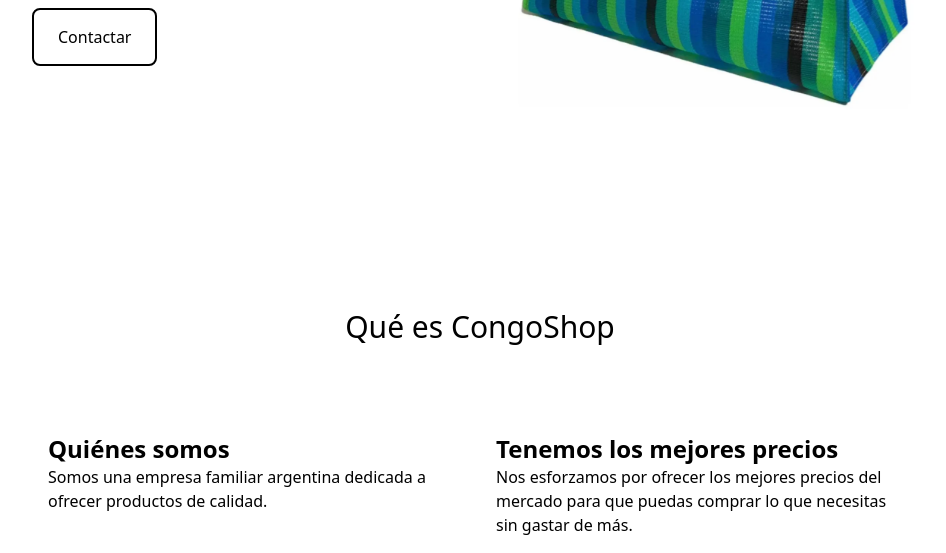
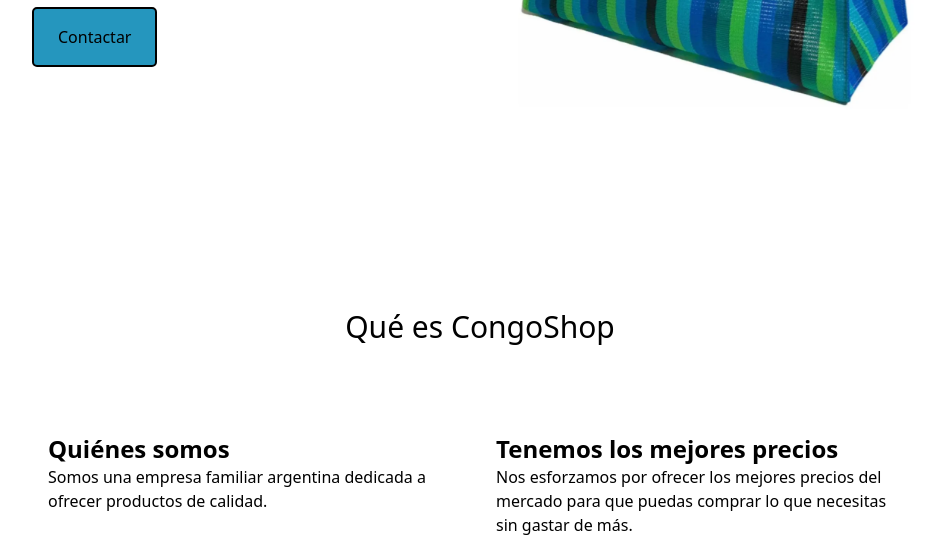
Before and after one commit to danielaregert/congoshop, a plain HTML site: page index.html in a window 1280 px wide. Shown: the part 547-1100 px from the top of the page, without its empty margins (160-1106 px from the left). Drawn offline with nearby package versions, Linux system fonts and the light colour scheme.

Commit message:
ajustes onda web

```diff
--- a/index.html
+++ b/index.html
@@ -31,7 +31,7 @@
 
   <!-- Navigation -->
   <nav class="fixed flex justify-between py-6 w-full lg:px-48 md:px-12 px-4 content-center bg-secondary z-10">
-    <div class="flex items-center">
+    <div class="flex items-center font-bold">
      CongoShop
     </div>
     <ul class="font-montserrat items-center hidden md:flex">
@@ -100,7 +100,7 @@
         <button class="bg-black px-6 py-4 rounded-lg border-2 border-black border-solid text-white mr-2 mb-2 hidden">
           Ver productos
         </button>
-        <a href="https://api.whatsapp.com/send?phone=5491130025687&text=Hola%20CongoShop!%20Quiero%20comprarles..." class="px-6 py-4 border-2 border-black border-solid rounded-lg">
+        <a href="https://api.whatsapp.com/send?phone=5491130025687&text=Hola%20CongoShop!%20Quiero%20comprarles..." class="hvr-bounce-to-right contacto-btn px-6 py-4 border-2 border-black border-solid rounded-lg">
           Contactar
         </a>
       </div>
--- a/styles.css
+++ b/styles.css
@@ -1,14 +1,6 @@
 @import url("https://fonts.googleapis.com/css2?family=Montserrat:wght@200;300;400;500;600;700&family=PT+Serif:wght@400;700&display=swap");
 
 
-@layer components {
-  .sectionSize {
-    @apply lg:px-48 md:px-12 px-4 py-14 flex flex-col items-center;
-  }
-  .secondaryTitle {
-    @apply font-pt-serif text-3xl bg-left-bottom bg-no-repeat pb-8 px-16 mb-8;
-  }
-}
 
 .growing-underline {
   display: block;
@@ -34,3 +26,64 @@
 .growing-underline:focus::after {
   transform: translate3d(0, 0, 0);
 }
+
+
+.contacto-btn {
+  background: #2596BE;
+  transition: all 0.3s ease;
+}
+
+
+.hvr-bounce-to-right {
+  border-radius: 5px;
+  color:white;
+    display: inline-block;
+    vertical-align: middle;
+    -webkit-transform: perspective(1px) translateZ(0);
+    transform: perspective(1px) translateZ(0);
+    box-shadow: 0 0 1px rgba(0, 0, 0, 0);
+    position: relative;
+    -webkit-transition-property: color;
+    transition-property: color;
+    -webkit-transition-duration: 0.5s;
+    transition-duration: 0.5s;
+}
+
+.hvr-bounce-to-right:before {
+  border-radius: 5px;
+    content: "";
+    position: absolute;
+    z-index: -1;
+    top: 0;
+    left: 0;
+    right: 0;
+    bottom: 0;
+    background:#2B9D3B;
+    -webkit-transform: scaleX(0);
+    transform: scaleX(0);
+    -webkit-transform-origin: 0 50%;
+    transform-origin: 0 50%;
+    -webkit-transition-property: transform;
+    transition-property: transform;
+    -webkit-transition-duration: 0.5s;
+    transition-duration: 0.5s;
+    -webkit-transition-timing-function: ease-out;
+    transition-timing-function: ease-out;
+}
+
+[class^="hvr-"] {
+    cursor: pointer;
+    background: #2596BE;
+    text-decoration: none;
+    color: black;
+    -webkit-tap-highlight-color: rgba(0, 0, 0, 0);
+    -webkit-font-smoothing: antialiased;
+    -moz-osx-font-smoothing: grayscale;
+}
+
+.hvr-bounce-to-right:hover:before, .hvr-bounce-to-right:focus:before, .hvr-bounce-to-right:active:before {
+    -webkit-transform: scaleX(1);
+    transform: scaleX(1);
+    -webkit-transition-timing-function: cubic-bezier(0.52, 1.64, 0.37, 0.66);
+    transition-timing-function: cubic-bezier(0.52, 1.64, 0.37, 0.66);
+  }
```
